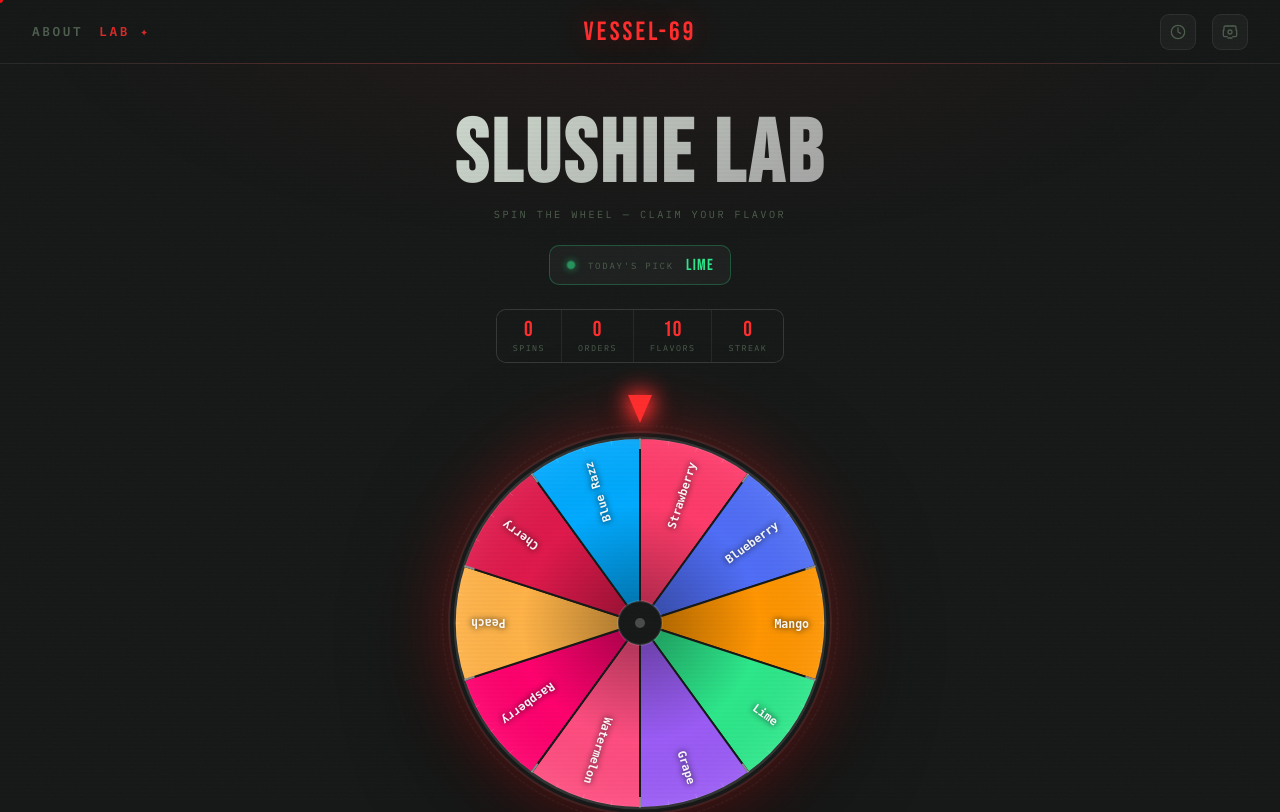
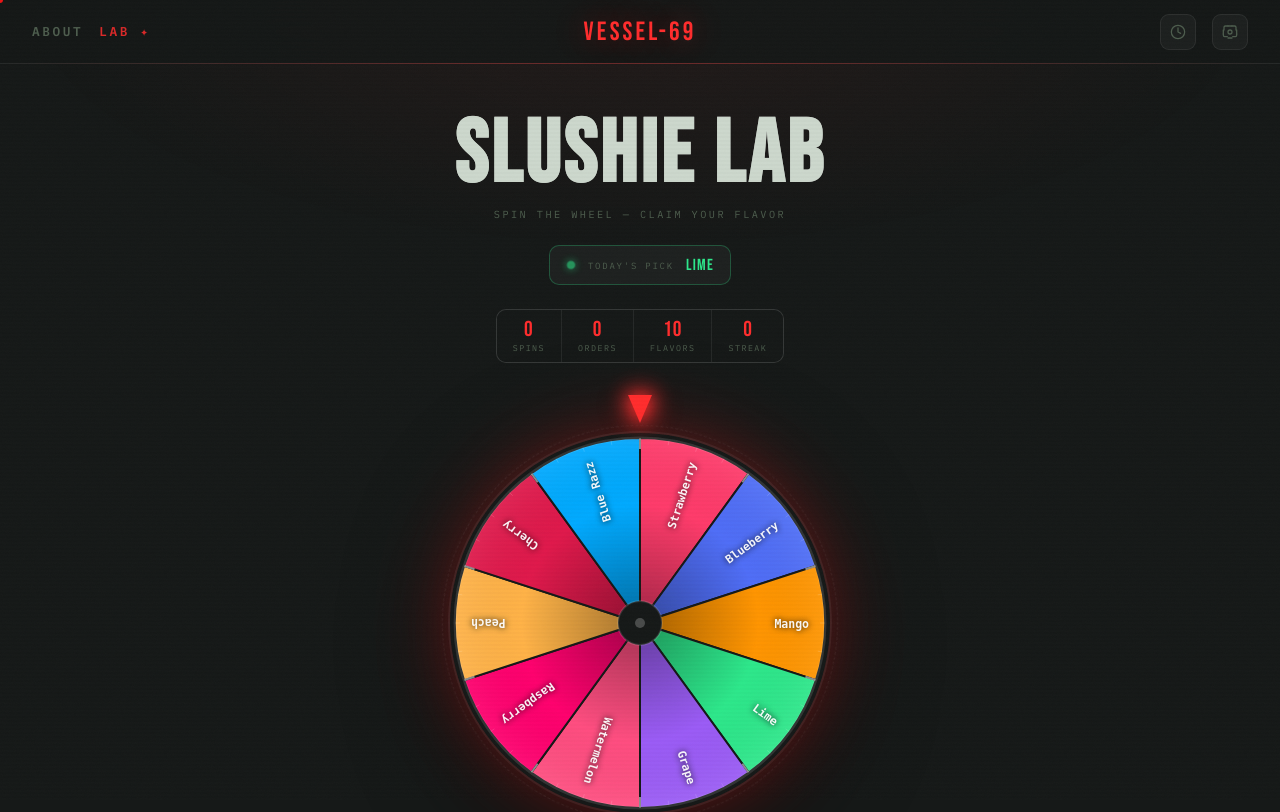
Before and after one commit to vessel-69/slushie-lab, a Flask app: page / in a window 1280 px wide. Shown: the top 812 px of the page. Run offline with Flask 3, Linux system fonts and the light colour scheme.

Commit message:
feat: CHANGES FINALIZED!

```diff
--- a/static/style.css
+++ b/static/style.css
@@ -321,7 +321,7 @@
     rgba(255, 255, 255, 0.6) 100%
   );
   -webkit-background-clip: text;
-  -webkit-text-fill-color: transparent;
+  /* -webkit-text-fill-color: transparent; */
   background-clip: text;
 }
 
```
Also changed, not shown: README.md.
